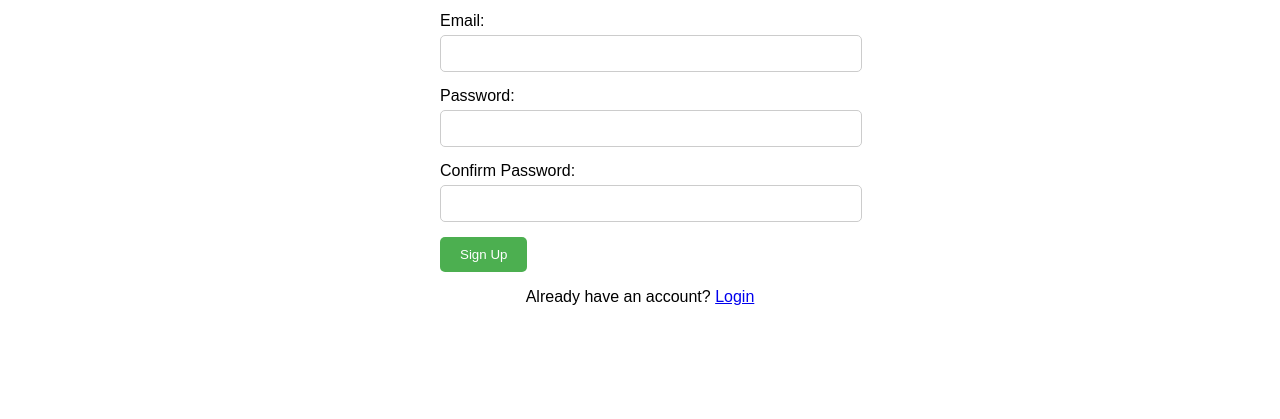
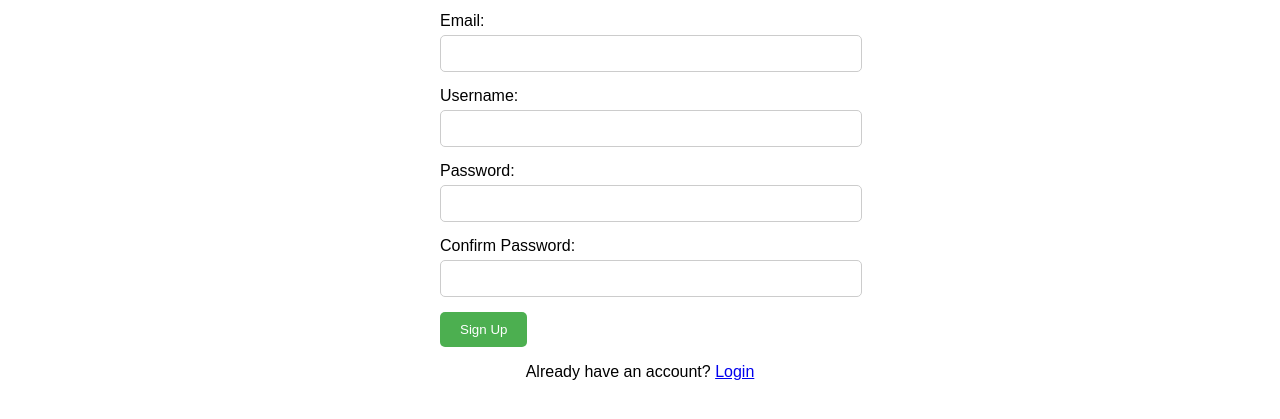
Before and after one commit to Abdullahadeoba/MEDITECH, a plain HTML site: page signup.html in a window 1280 px wide. Shown: the part 251-670 px from the top of the page. Drawn offline with Linux system fonts and the light colour scheme.

Commit message:
Java deleted

```diff
--- a/script.js
+++ /dev/null
@@ -1,3 +0,0 @@
-// const login = (()=>{
-//     document.getElementById("email").value =
-// })
--- a/signup.html
+++ b/signup.html
@@ -27,6 +27,8 @@
             <label for="fullname">Full Name:</label>
             <input type="text" id="fullname" name="fullname" required>
             <label for="email">Email:</label>
+            <input type="username" id="username" name="username" required>
+            <label for="username">Username:</label>
             <input type="email" id="email" name="email" required>
             <label for="password">Password:</label>
             <input type="password" id="password" name="password" required>
```
Also changed, not shown: login.html (+2 -2 lines).
